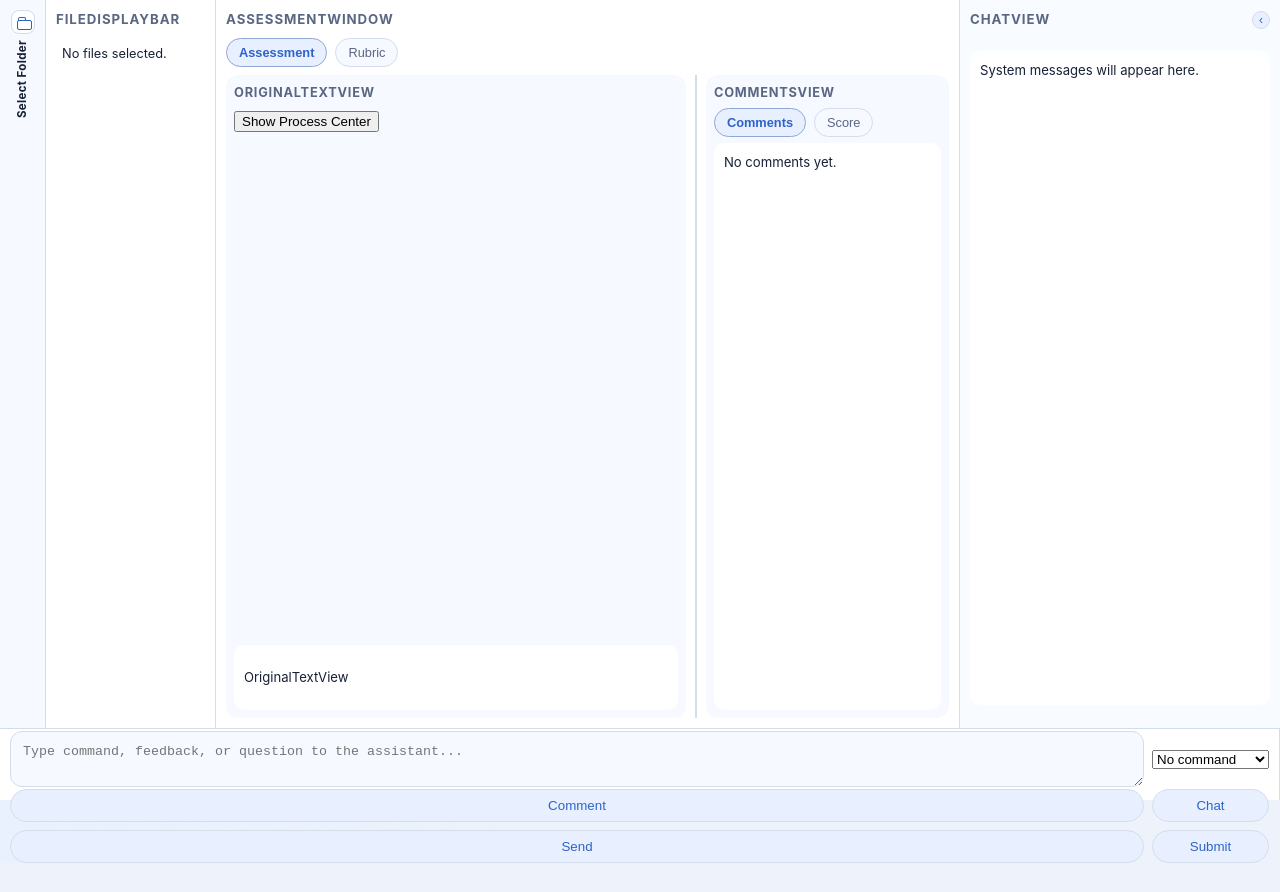
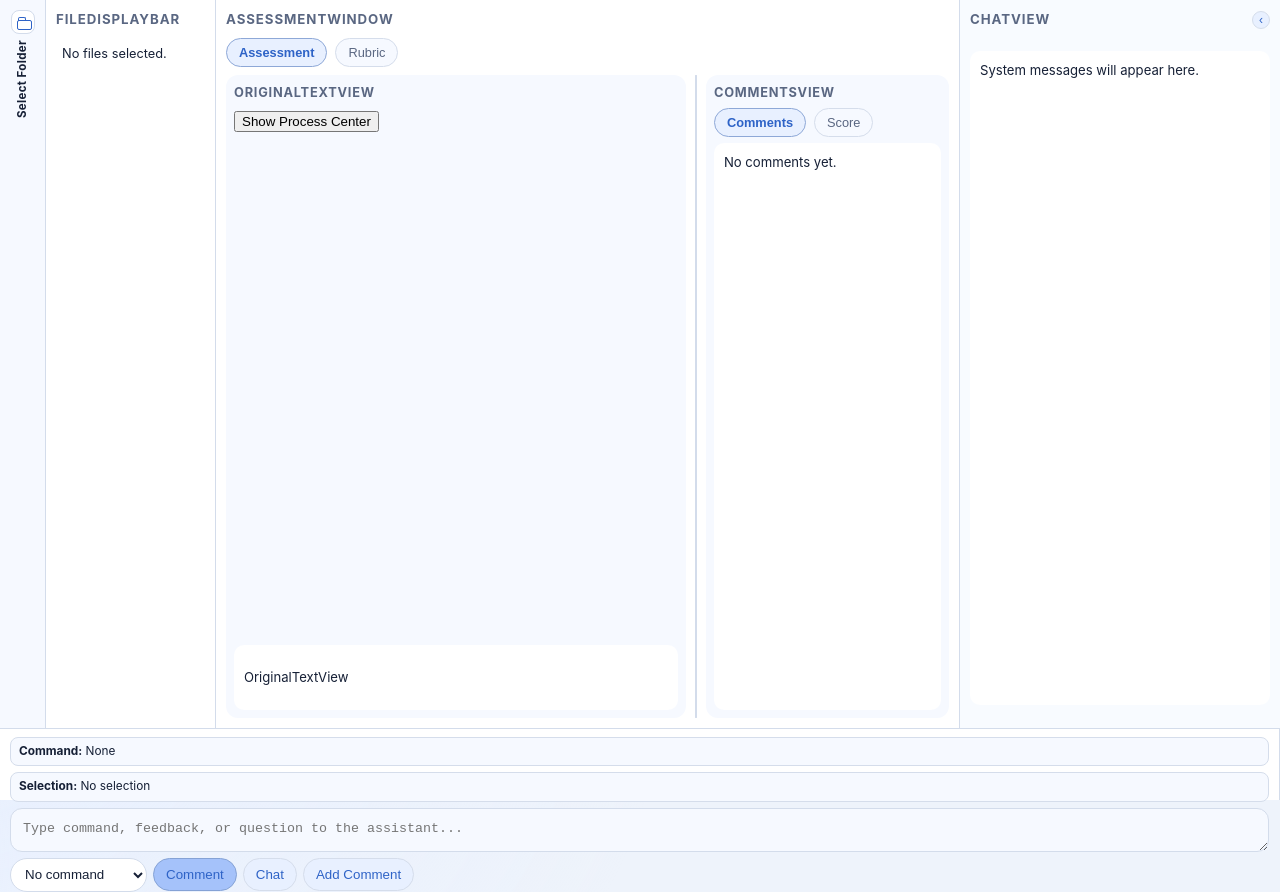
Before and after one commit to TekneGram/EssayLensElectron, a React (Vite) app in the folder renderer/: page / in a window 1280 px wide. Before the commit the page ends 863 px from the top, so only its background shows below. Built offline with nearby package versions, Linux system fonts and the light colour scheme.

Commit message:
Phase 10

```diff
--- a/renderer/src/app/queryClient.ts
+++ b/renderer/src/app/queryClient.ts
@@ -1,13 +1,18 @@
 import { QueryClient } from '@tanstack/react-query';
 
 export function createAppQueryClient(): QueryClient {
+  const isVitest = typeof process !== 'undefined' && process.env.VITEST === 'true';
+  const gcTime = isVitest ? Infinity : undefined;
+
   return new QueryClient({
     defaultOptions: {
       queries: {
-        retry: false
+        retry: false,
+        gcTime
       },
       mutations: {
-        retry: false
+        retry: false,
+        gcTime
       }
     }
   });
--- a/renderer/src/features/assessment-tab/components/AssessmentTab.tsx
+++ b/renderer/src/features/assessment-tab/components/AssessmentTab.tsx
@@ -1,4 +1,7 @@
 import { useCallback, useEffect, useMemo, useRef, useState } from 'react';
+import { toast } from 'react-toastify';
+import type { AppResult } from '../../../../../electron/shared/appResult';
+import type { SendChatMessageRequest, SendChatMessageResponse } from '../../../../../electron/shared/chatContracts';
 import { selectActiveCommentsTab, selectAssessmentSplitRatio, useAppDispatch, useAppState } from '../../../state';
 import type { SelectedFileType } from '../../../state';
 import type { FeedbackItem } from '../../../types';
@@ -13,6 +16,18 @@ interface AssessmentTabProps {
   onChatBindingsChange?: (bindings: AssessmentTabChatBindings) => void;
 }
 
+type ChatApi = {
+  sendMessage: (request: SendChatMessageRequest) => Promise<AppResult<SendChatMessageResponse>>;
+};
+
+function getChatApi(): ChatApi {
+  const appWindow = window as Window & { api?: { chat?: ChatApi } };
+  if (!appWindow.api?.chat) {
+    throw new Error('window.api.chat is not available.');
+  }
+  return appWindow.api.chat;
+}
+
 export function AssessmentTab({ selectedFileType, onChatBindingsChange }: AssessmentTabProps) {
   const state = useAppState();
   const dispatch = useAppDispatch();
@@ -24,7 +39,8 @@ export function AssessmentTab({ selectedFileType, onChatBindingsChange }: Assess
   const isImageViewOpen = selectedFileType === 'image';
   const mode = isImageViewOpen ? 'three-pane' : 'two-pane';
   useFeedbackListQuery(selectedFileId);
-  const addFeedbackMutation = useAddFeedbackMutation(selectedFileId);
+  const { addFeedback, isPending: isAddFeedbackPending, errorMessage: addFeedbackErrorMessage } =
+    useAddFeedbackMutation(selectedFileId);
   const comments = selectedFileId ? state.feedback.byFileId[selectedFileId] ?? [] : [];
   const [pendingSelection, setPendingSelection] = useState<PendingSelection | null>(null);
   const [activeCommand, setActiveCommand] = useState<ActiveCommand | null>(null);
@@ -44,7 +60,7 @@ export function AssessmentTab({ selectedFileType, onChatBindingsChange }: Assess
       if (command) {
         return 'chat';
       }
-      return currentMode === 'chat' ? 'comment' : currentMode;
+      return currentMode;
     });
   }, []);
 
@@ -58,12 +74,83 @@ export function AssessmentTab({ selectedFileType, onChatBindingsChange }: Assess
     [isModeLockedToChat]
   );
 
-  const handleSubmit = useCallback(() => {
-    if (!draftText.trim()) {
+  const handleSubmit = useCallback(async () => {
+    const message = draftText.trim();
+    if (!message) {
       return;
     }
-    setDraftText('');
-  }, [draftText]);
+
+    if (chatMode === 'comment') {
+      try {
+        if (pendingSelection) {
+          await addFeedback({
+            kind: 'inline',
+            source: 'teacher',
+            commentText: message,
+            exactQuote: pendingSelection.exactQuote,
+            prefixText: pendingSelection.prefixText,
+            suffixText: pendingSelection.suffixText,
+            startAnchor: pendingSelection.startAnchor,
+            endAnchor: pendingSelection.endAnchor
+          });
+          setPendingSelection(null);
+        } else {
+          await addFeedback({
+            kind: 'block',
+            source: 'teacher',
+            commentText: message
+          });
+        }
+        setDraftText('');
+      } catch {
+        // Mutation hook is responsible for setting feedback error state + toast.
+      }
+      return;
+    }
+
+    dispatch({ type: 'chat/setStatus', payload: 'sending' });
+    dispatch({ type: 'chat/setError', payload: undefined });
+    try {
+      const chatApi = getChatApi();
+      const result = await chatApi.sendMessage({
+        fileId: selectedFileId ?? undefined,
+        message,
+        contextText: pendingSelection?.exactQuote
+      });
+      if (!result.ok) {
+        throw new Error(result.error.message || 'Unable to send chat message.');
+      }
+
+      const createdAt = new Date().toISOString();
+      dispatch({
+        type: 'chat/addMessage',
+        payload: {
+          id: `teacher-${Date.now()}`,
+          role: 'teacher',
+          content: message,
+          relatedFileId: selectedFileId ?? undefined,
+          createdAt
+        }
+      });
+      dispatch({
+        type: 'chat/addMessage',
+        payload: {
+          id: `assistant-${Date.now()}`,
+          role: 'assistant',
+          content: result.data.reply,
+          relatedFileId: selectedFileId ?? undefined,
+          createdAt
+        }
+      });
+      dispatch({ type: 'chat/setStatus', payload: 'idle' });
+      setDraftText('');
+    } catch (error) {
+      const errorMessage = error instanceof Error ? error.message : 'Unable to send chat message.';
+      dispatch({ type: 'chat/setStatus', payload: 'error' });
+      dispatch({ type: 'chat/setError', payload: errorMessage });
+      toast.error(errorMessage);
+    }
+  }, [addFeedback, chatMode, dispatch, draftText, pendingSelection, selectedFileId]);
 
   const chatBindings = useMemo<AssessmentTabChatBindings>(
     () => ({
@@ -271,10 +358,10 @@ export function AssessmentTab({ selectedFileType, onChatBindingsChange }: Assess
       <CommentsView
         comments={comments}
         activeCommentId={activeCommentId}
-        isLoading={state.feedback.status === 'loading' || addFeedbackMutation.isPending}
+        isLoading={state.feedback.status === 'loading' || isAddFeedbackPending}
         error={
           state.feedback.status === 'error'
-            ? state.feedback.error ?? addFeedbackMutation.errorMessage ?? 'Unable to load comments.'
+            ? state.feedback.error ?? addFeedbackErrorMessage ?? 'Unable to load comments.'
             : undefined
         }
         onSelectComment={handleSelectComment}
--- a/renderer/src/features/layout/components/ChatInterface/ChatInterface.tsx
+++ b/renderer/src/features/layout/components/ChatInterface/ChatInterface.tsx
@@ -21,6 +21,12 @@ export function ChatInterface({
   onSubmit,
   onCommandSelected
 }: ChatInterfaceProps) {
+  const submitLabel = chatMode === 'comment' ? 'Add Comment' : 'Send Chat';
+  const handleSubmit = () => {
+    onChatIntent();
+    void onSubmit?.();
+  };
+
   return (
     <section className="chat-interface pane" data-testid="chat-interface" aria-label="Chat interface">
       <div hidden data-testid="assessment-chat-interface-stub">
@@ -28,15 +34,14 @@ export function ChatInterface({
       </div>
       <CommandDisplay activeCommand={activeCommand} />
       <HighlightedTextDisplay pendingSelection={pendingSelection} />
-      <ChatInput draftText={draftText} onDraftChange={onDraftChange} onChatIntent={onChatIntent} />
-      <CommandDropdown activeCommand={activeCommand} onCommandSelected={onCommandSelected} />
-      <ChatToggle isModeLockedToChat={isModeLockedToChat} onModeChange={onModeChange} />
-      <button className="chat-send" type="button" aria-label="Send message" onClick={onChatIntent}>
-        Send
-      </button>
-      <button className="chat-send" type="button" aria-label="Submit draft" onClick={() => onSubmit?.()}>
-        Submit
-      </button>
+      <ChatInput draftText={draftText} onDraftChange={onDraftChange} onChatIntent={onChatIntent} onSubmit={handleSubmit} />
+      <div className="chat-interface-controls">
+        <CommandDropdown activeCommand={activeCommand} onCommandSelected={onCommandSelected} />
+        <ChatToggle chatMode={chatMode} isModeLockedToChat={isModeLockedToChat} onModeChange={onModeChange} />
+        <button className="chat-send" type="button" aria-label="Send message" onClick={handleSubmit}>
+          {submitLabel}
+        </button>
+      </div>
     </section>
   );
 }
--- a/renderer/src/features/layout/components/ChatInterface/ChatToggle.tsx
+++ b/renderer/src/features/layout/components/ChatInterface/ChatToggle.tsx
@@ -1,25 +1,33 @@
 import type { ChatMode } from '../../../assessment-tab/types';
 
 interface ChatToggleProps {
+  chatMode?: ChatMode;
   isModeLockedToChat?: boolean;
   onModeChange?: (mode: ChatMode) => void;
 }
 
-export function ChatToggle({ isModeLockedToChat = false, onModeChange }: ChatToggleProps) {
+export function ChatToggle({ chatMode = 'comment', isModeLockedToChat = false, onModeChange }: ChatToggleProps) {
   return (
-    <>
+    <div className="chat-toggle-group" role="group" aria-label="Chat mode">
       <button
         className="chat-send"
         type="button"
         aria-label="Switch to comment mode"
+        aria-pressed={chatMode === 'comment'}
         disabled={isModeLockedToChat}
         onClick={() => onModeChange?.('comment')}
       >
         Comment
       </button>
-      <button className="chat-send" type="button" aria-label="Switch to chat mode" onClick={() => onModeChange?.('chat')}>
+      <button
+        className="chat-send"
+        type="button"
+        aria-label="Switch to chat mode"
+        aria-pressed={chatMode === 'chat'}
+        onClick={() => onModeChange?.('chat')}
+      >
         Chat
       </button>
-    </>
+    </div>
   );
 }
--- a/renderer/src/features/layout/components/ChatInterface/CommandDisplay.tsx
+++ b/renderer/src/features/layout/components/ChatInterface/CommandDisplay.tsx
@@ -5,5 +5,9 @@ interface CommandDisplayProps {
 }
 
 export function CommandDisplay({ activeCommand = null }: CommandDisplayProps) {
-  return <div hidden data-testid="command-display-stub">{activeCommand?.label ?? 'No command selected'}</div>;
+  return (
+    <div className="chat-command-display" data-testid="command-display">
+      <strong>Command:</strong> {activeCommand?.label ?? 'None'}
+    </div>
+  );
 }
--- a/renderer/src/features/layout/components/ChatInterface/HighlightedTextDisplay.tsx
+++ b/renderer/src/features/layout/components/ChatInterface/HighlightedTextDisplay.tsx
@@ -6,7 +6,11 @@ interface HighlightedTextDisplayProps {
 
 export function HighlightedTextDisplay({ pendingSelection = null }: HighlightedTextDisplayProps) {
   const quote = pendingSelection?.exactQuote;
-  const preview = quote ? quote.slice(0, 120) : 'No selection';
+  const preview = quote ? (quote.length > 120 ? `${quote.slice(0, 120)}…` : quote) : 'No selection';
 
-  return <div hidden data-testid="highlighted-text-stub">{preview}</div>;
+  return (
+    <div className="chat-highlighted-text" data-testid="highlighted-text-stub" title={quote ?? undefined}>
+      <strong>Selection:</strong> {preview}
+    </div>
+  );
 }
--- a/renderer/src/styles/components.css
+++ b/renderer/src/styles/components.css
@@ -430,11 +430,43 @@
 .chat-interface {
   padding: 8px 10px;
   display: grid;
-  grid-template-columns: minmax(0, 1fr) auto;
-  gap: 8px;
-  align-items: center;
+  grid-template-columns: minmax(0, 1fr);
+  gap: 6px;
+  align-items: stretch;
   border-top: 1px solid var(--divider-color);
   border-right: 0;
+}
+
+.chat-command-display,
+.chat-highlighted-text {
+  border: 1px solid var(--border-subtle);
+  border-radius: 8px;
+  padding: 6px 8px;
+  font-size: 0.74rem;
+  line-height: 1.3;
+  background: var(--bg-muted);
+  color: var(--text-primary);
+}
+
+.chat-interface-controls {
+  display: flex;
+  flex-wrap: wrap;
+  gap: 6px;
+  align-items: center;
+}
+
+.chat-interface-controls select {
+  min-height: 34px;
+  border: 1px solid var(--divider-color);
+  border-radius: 999px;
+  padding: 0 10px;
+  background: var(--bg-surface);
+  color: var(--text-primary);
+}
+
+.chat-toggle-group {
+  display: inline-flex;
+  gap: 6px;
 }
 
 .chat-collapsed-rail {
@@ -493,6 +525,11 @@
   cursor: pointer;
 }
 
+.chat-send[aria-pressed="true"] {
+  border-color: color-mix(in hsl, var(--accent-primary) 50%, var(--border-subtle));
+  background: color-mix(in hsl, var(--bg-accent-soft) 70%, var(--accent-primary) 30%);
+}
+
 .visually-hidden {
   position: absolute;
   width: 1px;
```
Also changed, not shown: renderer/src/features/layout/components/ChatInterface/ChatInput.tsx (+9 -1 lines), .planning/Phase10_report.md (added), 2 other files (tests, documents, lock files or other folders).
